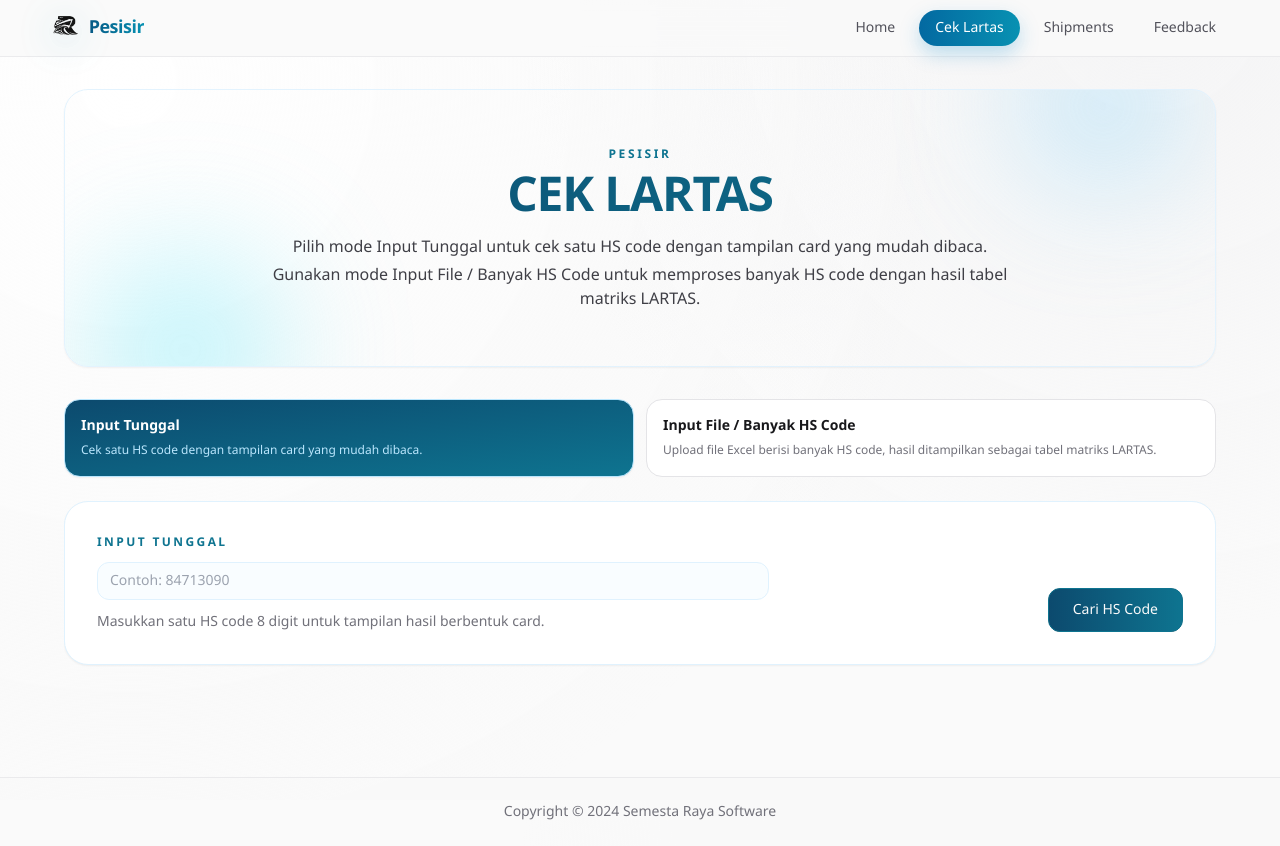
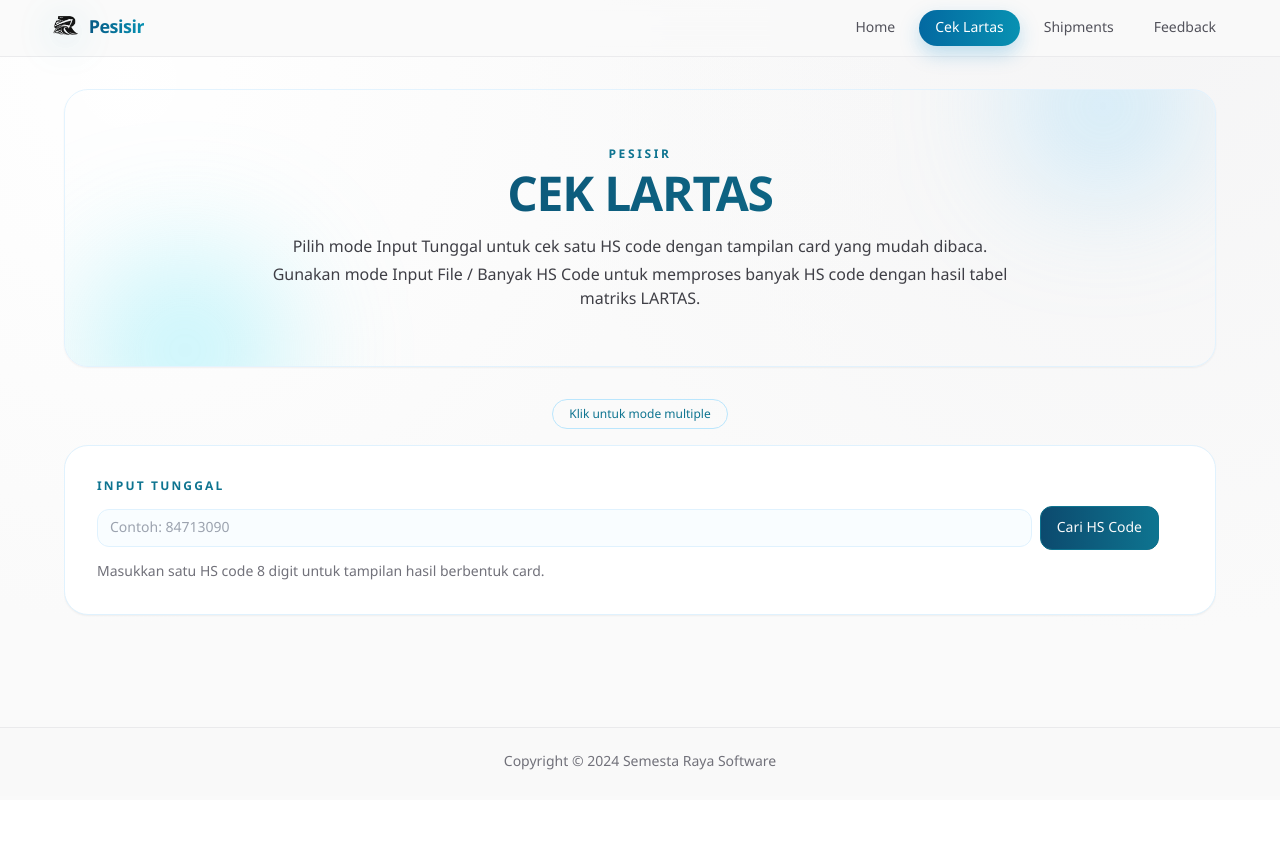
Before and after one commit to apktntaj/insscan, a Next.js app: page /cek-lartas in a window 1280 px wide. After the commit the page ends 800 px from the top, so only its background shows below. Built offline with nearby package versions, Linux system fonts and the light colour scheme.

Commit message:
Change mode button to toggle button

```diff
--- a/app/presentation/components/features/CekLartasScanner.jsx
+++ b/app/presentation/components/features/CekLartasScanner.jsx
@@ -11,64 +11,28 @@ import FileInputPanel from "./cek-lartas/FileInputPanel";
  * @description Komponen utama halaman Cek Lartas.
  * Hanya bertanggung jawab merender mode toggle dan mendelegasikan ke
  * SingleInputPanel atau FileInputPanel sesuai mode aktif.
- * State mode disimpan di sini; state fetch/file ada di masing-masing hook dalam sub-panel.
  *
  * @returns {JSX.Element}
- *
- * @example
- * // Render awal: mode = "single"
- * // → ModeToggle dengan "Input Tunggal" aktif
- * // → SingleInputPanel dirender
- *
- * @example
- * // Setelah klik "Input File / Banyak HS Code":
- * // → mode = "file"
- * // → FileInputPanel dirender
  */
 export default function CekLartasScanner() {
   const [mode, setMode] = useState("single");
+  const isFile = mode === "file";
 
   return (
-    <div className="space-y-6 overflow-x-clip">
-      {/* Mode Toggle */}
-      <div className="grid grid-cols-1 gap-3 sm:grid-cols-2">
+    <div className="space-y-4 overflow-x-clip">
+      {/* Toggle button — centered */}
+      <div className="flex justify-center">
         <button
           type="button"
-          onClick={() => setMode("single")}
-          className={`rounded-2xl border p-4 text-left transition ${
-            mode === "single"
-              ? "border-sky-200 bg-gradient-to-br from-sky-900 to-cyan-700 text-white shadow-sm"
-              : "border-zinc-200 bg-white text-zinc-700 hover:border-sky-100 hover:bg-sky-50/50"
-          }`}
+          onClick={() => setMode(isFile ? "single" : "file")}
+          className="rounded-full border border-sky-200 px-4 py-1.5 text-xs font-medium text-cyan-700 transition hover:bg-sky-50"
         >
-          <p className={`text-sm font-semibold ${mode === "single" ? "text-white" : "text-zinc-900"}`}>
-            Input Tunggal
-          </p>
-          <p className={`mt-1 text-xs leading-relaxed ${mode === "single" ? "text-sky-200" : "text-zinc-500"}`}>
-            Cek satu HS code dengan tampilan card yang mudah dibaca.
-          </p>
-        </button>
-
-        <button
-          type="button"
-          onClick={() => setMode("file")}
-          className={`rounded-2xl border p-4 text-left transition ${
-            mode === "file"
-              ? "border-sky-200 bg-gradient-to-br from-sky-900 to-cyan-700 text-white shadow-sm"
-              : "border-zinc-200 bg-white text-zinc-700 hover:border-sky-100 hover:bg-sky-50/50"
-          }`}
-        >
-          <p className={`text-sm font-semibold ${mode === "file" ? "text-white" : "text-zinc-900"}`}>
-            Input File / Banyak HS Code
-          </p>
-          <p className={`mt-1 text-xs leading-relaxed ${mode === "file" ? "text-sky-200" : "text-zinc-500"}`}>
-            Upload file Excel berisi banyak HS code, hasil ditampilkan sebagai tabel matriks LARTAS.
-          </p>
+          Klik untuk mode  {isFile ? "single" : "multiple"}
         </button>
       </div>
 
-      {/* Panel sesuai mode aktif */}
-      {mode === "single" ? <SingleInputPanel /> : <FileInputPanel />}
+      {/* Panel — label mode aktif ada di dalam masing-masing panel */}
+      {isFile ? <FileInputPanel /> : <SingleInputPanel />}
     </div>
   );
 }
--- a/app/presentation/components/features/cek-lartas/FileInputPanel.jsx
+++ b/app/presentation/components/features/cek-lartas/FileInputPanel.jsx
@@ -60,9 +60,7 @@ export default function FileInputPanel() {
       <div className="overflow-hidden rounded-3xl border border-sky-100 bg-white p-6 shadow-sm sm:p-8">
         <div className="grid min-w-0 gap-6 lg:grid-cols-[1fr_auto] lg:items-end">
           <div className="min-w-0 space-y-3">
-            <p className="text-xs font-semibold uppercase tracking-[0.2em] text-cyan-700">
-              Input File
-            </p>
+            <p className="text-xs font-semibold uppercase tracking-[0.18em] text-cyan-700">Input File</p>
             <Input handleChange={handleFileChange} className="max-w-2xl" />
             <p className="text-xs leading-6 text-zinc-500 sm:text-sm">
               Gunakan file{" "}
--- a/app/presentation/components/features/cek-lartas/SingleInputPanel.jsx
+++ b/app/presentation/components/features/cek-lartas/SingleInputPanel.jsx
@@ -43,23 +43,23 @@ export default function SingleInputPanel() {
       <div className="overflow-hidden rounded-3xl border border-sky-100 bg-white p-6 shadow-sm sm:p-8">
         <div className="grid min-w-0 gap-6 lg:grid-cols-[1fr_auto] lg:items-end">
           <div className="min-w-0 space-y-3">
-            <p className="text-xs font-semibold uppercase tracking-[0.2em] text-cyan-700">Input Tunggal</p>
+            <p className="text-xs font-semibold uppercase tracking-[0.18em] text-cyan-700">Input Tunggal</p>
+            <div className="flex items-center gap-2">
               <input
                 type="text"
                 value={singleInput}
                 onChange={(e) => setSingleInput(e.target.value)}
                 onKeyDown={(e) => { if (e.key === "Enter") handleFetch(); }}
                 placeholder="Contoh: 84713090"
-              className="block w-full max-w-2xl rounded-xl border border-sky-100 bg-sky-50/40 px-3 py-2 text-sm text-zinc-700 focus:outline-none focus-visible:ring-2 focus-visible:ring-cyan-400"
+                className="block min-w-0 flex-1 rounded-xl border border-sky-100 bg-sky-50/40 px-3 py-2 text-sm text-zinc-700 focus:outline-none focus-visible:ring-2 focus-visible:ring-cyan-400"
               />
+              <Button onClick={handleFetch} disabled={isSingleLoading} className="shrink-0 !border-cyan-700 !bg-gradient-to-r !from-sky-900 !to-cyan-700 hover:!from-sky-800 hover:!to-cyan-600">
+                {isSingleLoading ? "Loading..." : "Cari HS Code"}
+              </Button>
+            </div>
             <p className="text-xs leading-6 text-zinc-500 sm:text-sm">
               Masukkan satu HS code 8 digit untuk tampilan hasil berbentuk card.
             </p>
-          </div>
-          <div className="flex min-w-0 w-full flex-col items-start gap-3 lg:w-auto lg:justify-self-end lg:items-end">
-            <Button onClick={handleFetch} disabled={isSingleLoading} className="w-full px-6 sm:w-auto !border-cyan-700 !bg-gradient-to-r !from-sky-900 !to-cyan-700 hover:!from-sky-800 hover:!to-cyan-600">
-              {isSingleLoading ? "Loading..." : "Cari HS Code"}
-            </Button>
           </div>
         </div>
 
```
Lines whose indentation alone changed are shown as unchanged.
